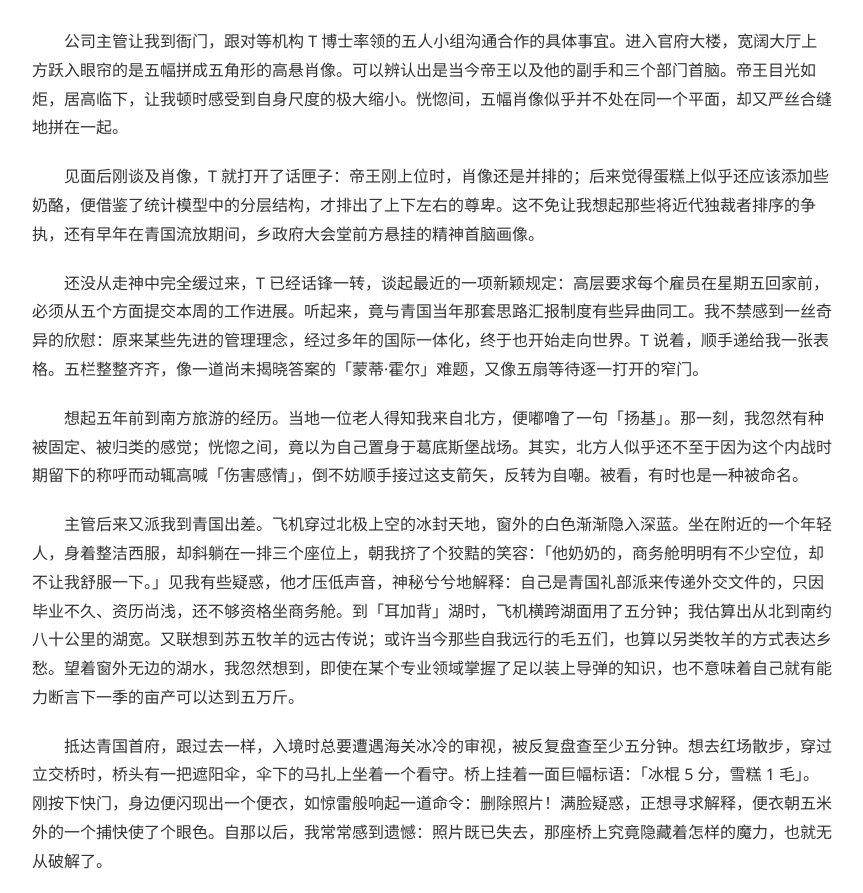
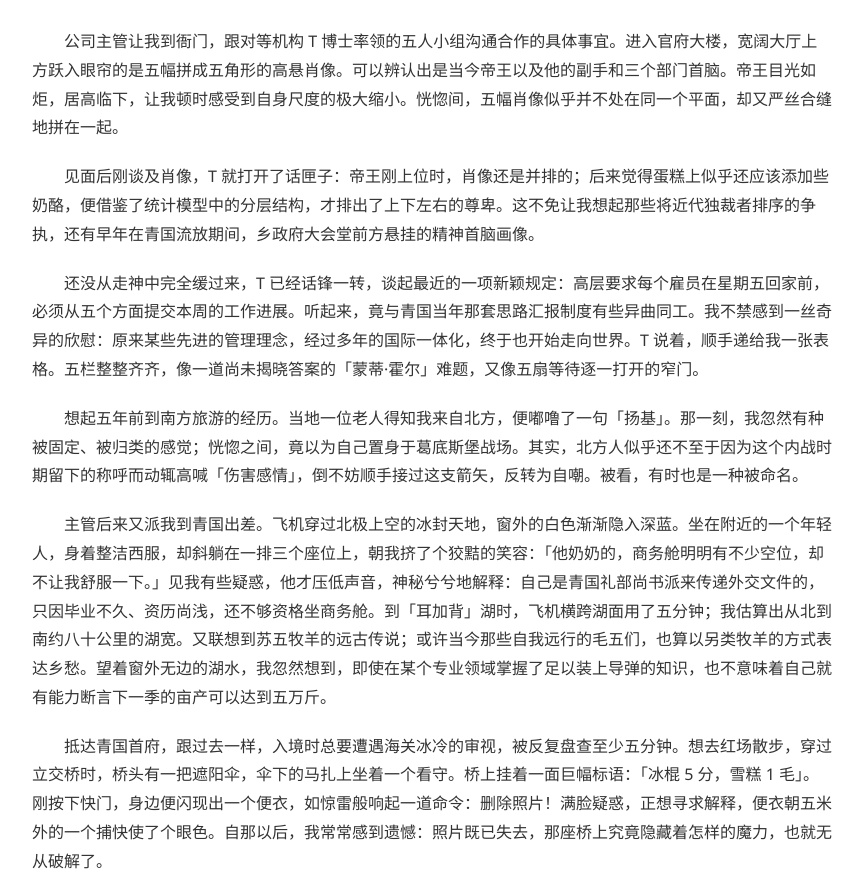
Before and after one commit to lanche6/lanche6.github.io, a plain HTML site: page posts/dreams.html in a window 1280 px wide. Shown: the part 138-1031 px from the top of the page, without its empty margins (208-1071 px from the left). Drawn offline with nearby package versions, Linux system fonts and the light colour scheme.

Commit message:
Update dreams.html

```diff
--- a/posts/dreams.html
+++ b/posts/dreams.html
@@ -96,7 +96,7 @@
 
   <p>想起五年前到南方旅游的经历。当地一位老人得知我来自北方，便嘟噜了一句「扬基」。那一刻，我忽然有种被固定、被归类的感觉；恍惚之间，竟以为自己置身于葛底斯堡战场。其实，北方人似乎还不至于因为这个内战时期留下的称呼而动辄高喊「伤害感情」，倒不妨顺手接过这支箭矢，反转为自嘲。被看，有时也是一种被命名。</p>
 
-  <p>主管后来又派我到青国出差。飞机穿过北极上空的冰封天地，窗外的白色渐渐隐入深蓝。坐在附近的一个年轻人，身着整洁西服，却斜躺在一排三个座位上，朝我挤了个狡黠的笑容：「他奶奶的，商务舱明明有不少空位，却不让我舒服一下。」见我有些疑惑，他才压低声音，神秘兮兮地解释：自己是青国礼部派来传递外交文件的，只因毕业不久、资历尚浅，还不够资格坐商务舱。到「耳加背」湖时，飞机横跨湖面用了五分钟；我估算出从北到南约八十公里的湖宽。又联想到苏五牧羊的远古传说；或许当今那些自我远行的毛五们，也算以另类牧羊的方式表达乡愁。望着窗外无边的湖水，我忽然想到，即使在某个专业领域掌握了足以装上导弹的知识，也不意味着自己就有能力断言下一季的亩产可以达到五万斤。</p>
+  <p>主管后来又派我到青国出差。飞机穿过北极上空的冰封天地，窗外的白色渐渐隐入深蓝。坐在附近的一个年轻人，身着整洁西服，却斜躺在一排三个座位上，朝我挤了个狡黠的笑容：「他奶奶的，商务舱明明有不少空位，却不让我舒服一下。」见我有些疑惑，他才压低声音，神秘兮兮地解释：自己是青国礼部尚书派来传递外交文件的，只因毕业不久、资历尚浅，还不够资格坐商务舱。到「耳加背」湖时，飞机横跨湖面用了五分钟；我估算出从北到南约八十公里的湖宽。又联想到苏五牧羊的远古传说；或许当今那些自我远行的毛五们，也算以另类牧羊的方式表达乡愁。望着窗外无边的湖水，我忽然想到，即使在某个专业领域掌握了足以装上导弹的知识，也不意味着自己就有能力断言下一季的亩产可以达到五万斤。</p>
 
   <p>抵达青国首府，跟过去一样，入境时总要遭遇海关冰冷的审视，被反复盘查至少五分钟。想去红场散步，穿过立交桥时，桥头有一把遮阳伞，伞下的马扎上坐着一个看守。桥上挂着一面巨幅标语：「冰棍 5 分，雪糕 1 毛」。刚按下快门，身边便闪现出一个便衣，如惊雷般响起一道命令：删除照片！满脸疑惑，正想寻求解释，便衣朝五米外的一个捕快使了个眼色。自那以后，我常常感到遗憾：照片既已失去，那座桥上究竟隐藏着怎样的魔力，也就无从破解了。</p>
 
```
